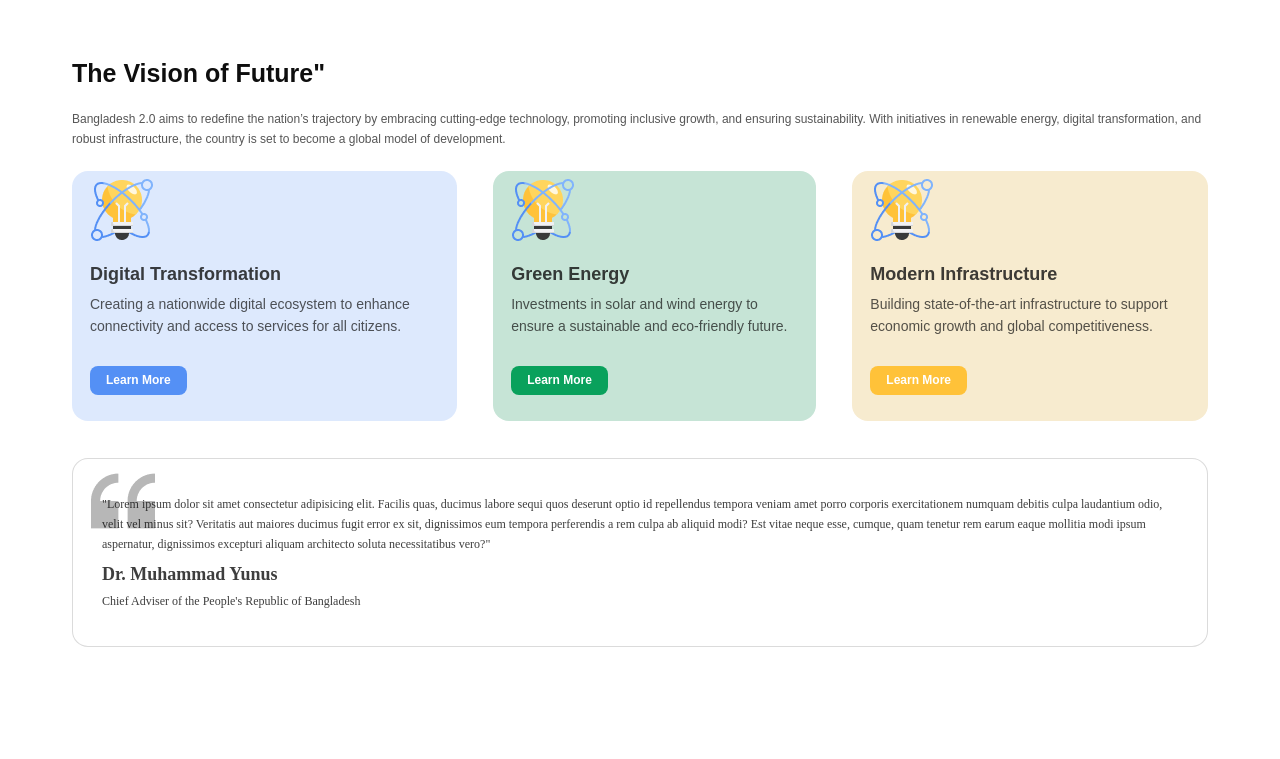
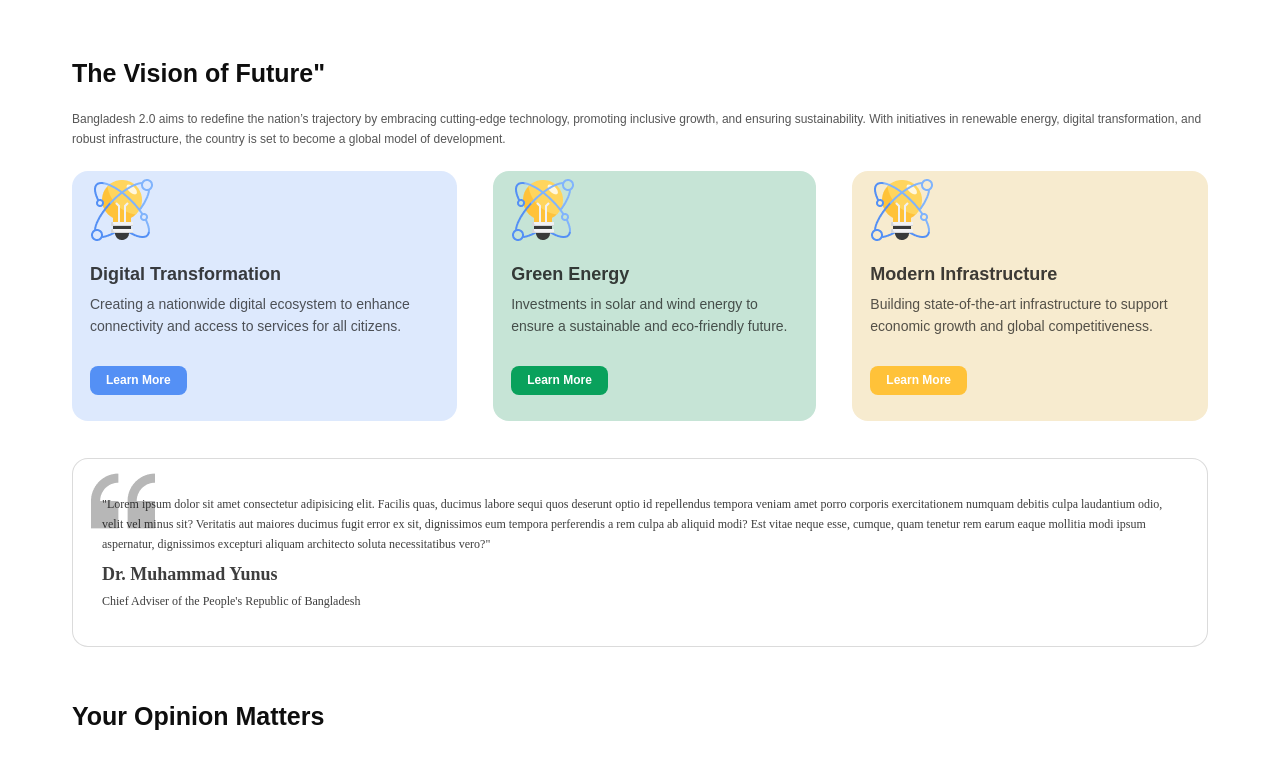
Before and after one commit to jannat0924/Bangladesh_, a plain HTML site: page Banglasdesh_/index.html in a window 1280 px wide. Shown: the part 832-1591 px from the top of the page. Before the commit the page ends 1493 px from the top, so only its background shows below. Drawn offline with Linux system fonts and the light colour scheme.

Commit message:
yonus commit

```diff
--- a/Banglasdesh_/index.html
+++ b/Banglasdesh_/index.html
@@ -80,6 +80,7 @@
     <h5 class="y-title">Dr. Muhammad Yunus</h5>
     <p class="y-des">Chief Adviser of the People's Republic of Bangladesh</p></div>
 </section>
+ <h3 class="h-title">Your Opinion Matters</h3>
     </main>
     <footer></footer>
 </body>
```
